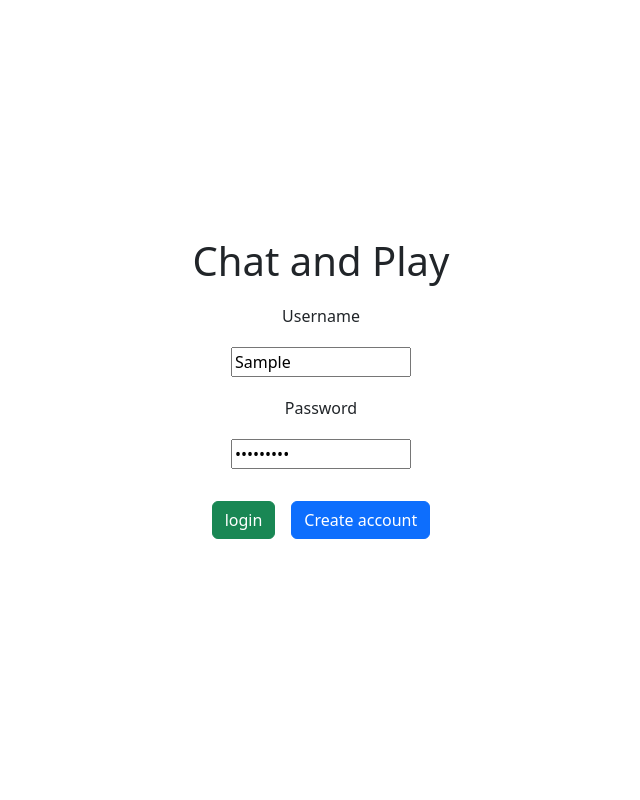
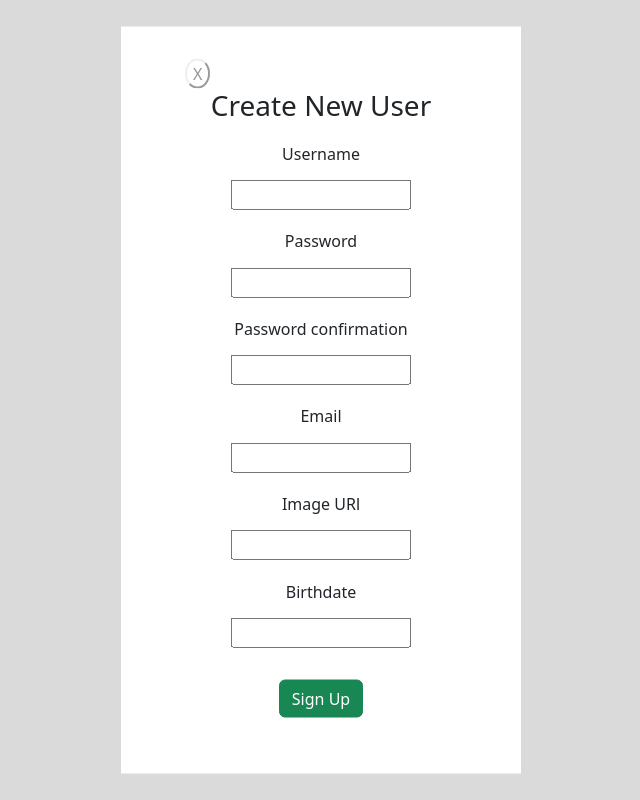
Before and after one commit to YoungLemon1/WhatsApp-Clone, a React (Create React App) app in the folder frontend/: page / in a window 1280 px wide. Both pictures are taken after typing "Sample", "Sample123" into the empty fields and a click on the button "Create account". Shown: the top 800 px of the page, without its empty margins (319-959 px from the left). Built offline with nearby package versions, Linux system fonts and the light colour scheme.

Commit message:
added neccesary changes to make signup into a dialog

```diff
--- a/frontend/src/App.css
+++ b/frontend/src/App.css
@@ -93,10 +93,6 @@
   margin-left: 0.5rem;
   margin-right: 0.5rem;
 }
-
-#signup.user-form {
-}
-
 .user-form .close-button {
   margin: 0;
   margin-left: 2rem;
@@ -104,6 +100,7 @@
   border-radius: 50%;
   border-color: inherit;
   align-self: flex-start;
+  color: #35353585;
   background-color: inherit;
 }
 
@@ -113,6 +110,31 @@
 
 .user-form form div {
   height: max-content;
+}
+
+.login-container {
+  position: relative;
+}
+
+#signup-modal {
+  position: absolute;
+  height: min-content;
+  top: 50%;
+  left: 50%;
+  transform: translate(-50%, -50%);
+  z-index: 10;
+  background-color: rgb(255, 255, 255);
+  padding: 2rem;
+}
+
+.overlay {
+  position: fixed;
+  top: 0;
+  left: 0;
+  width: 100%;
+  height: 100%;
+  background-color: rgba(71, 71, 71, 0.2);
+  z-index: 5;
 }
 
 #loged-user-username {
--- a/frontend/src/App.js
+++ b/frontend/src/App.js
@@ -24,7 +24,6 @@ function App() {
       <Router>
         <Routes>
           <Route path="/" element={homeRoute()} />
-          <Route path="/signup" element={<Signup />} />
           <Route path="/chat/:id" element={<Chat />} />
         </Routes>
       </Router>
--- a/frontend/src/components/login.js
+++ b/frontend/src/components/login.js
@@ -54,7 +54,7 @@ function Login({ setUser }) {
   }
 
   return (
-    <div className="form-container">
+    <div className="form-container login-container">
       <form id="login" className="user-form">
         <h1>Chat and Play</h1>
         <Container id="error-container">{error}</Container>
@@ -96,6 +96,7 @@ function Login({ setUser }) {
         </div>
       </form>
       {showSignupModal && <Signup closeModal={closeModal}></Signup>}
+      {showSignupModal && <div className="overlay" onClick={closeModal}></div>}
     </div>
   );
 }
--- a/frontend/src/components/signup.js
+++ b/frontend/src/components/signup.js
@@ -71,7 +71,7 @@ function Signup({ closeModal }) {
 
   return (
     <div className="form-container">
-      <form id="signup" className="user-form" onSubmit={createUser}>
+      <form id="signup-modal" className="user-form" onSubmit={createUser}>
         <button className="close-button" onClick={closeModal}>
           X
         </button>
```
